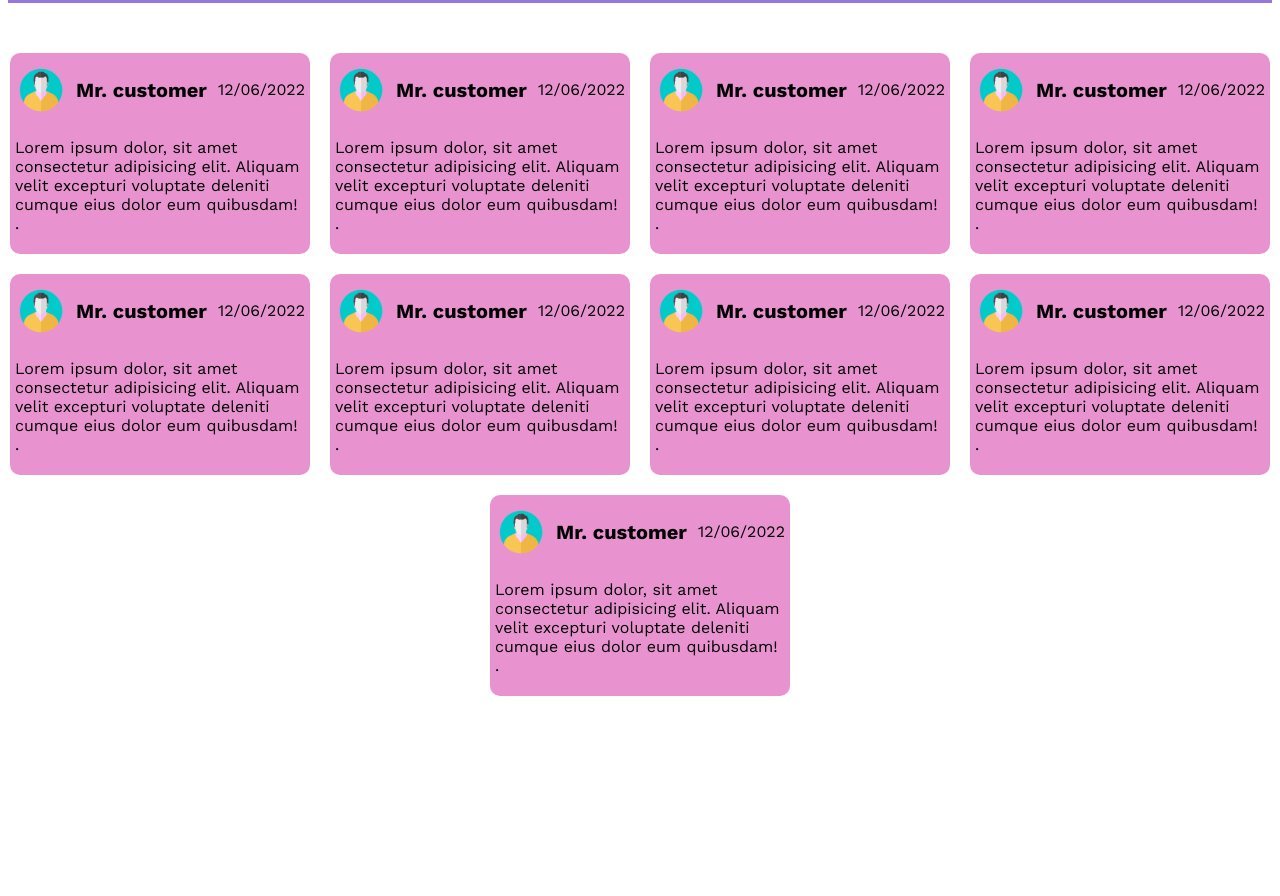
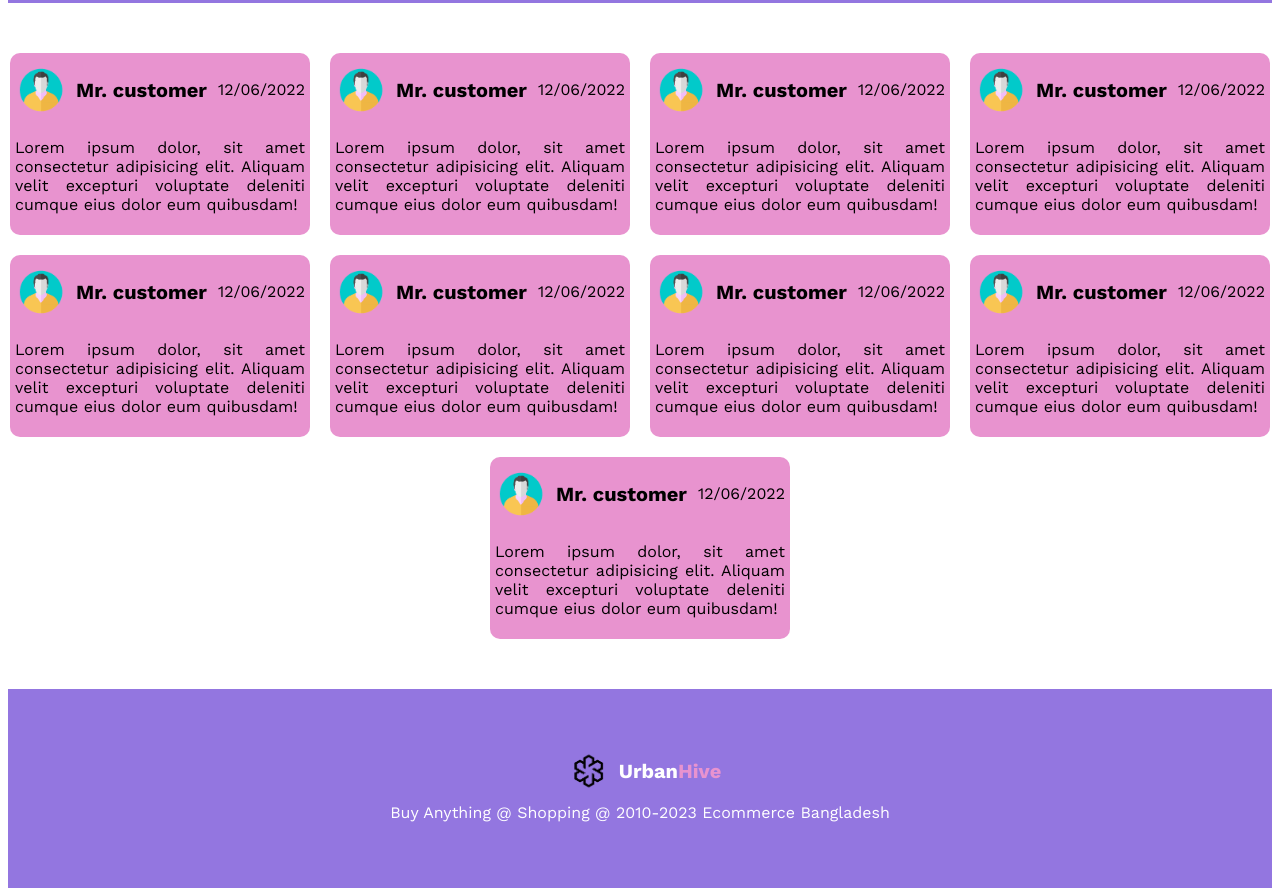
Before and after one commit to Sharifrony725/simple-ecommerce-website, a plain HTML site: page index.html in a window 1280 px wide. Shown: the part 2240-3136 px from the top of the page. Before the commit the page ends 2944 px from the top, so only its background shows below. Drawn offline with nearby package versions, Linux system fonts and the light colour scheme.

Commit message:
footer section with responsive

```diff
--- a/css/responsive.css
+++ b/css/responsive.css
@@ -81,5 +81,26 @@
     height: 50px;
     font-size: 12px;
 }
+/* footer sections  */
+footer{
+    margin-top: 20px;
+}
+.footer-container{
+     padding: 10px;
+}
+.footer-top .urban{
+   font-size: 14px;
+   font-weight: 500;
+}
+.footer-top .hive{
+   font-size: 14px;
+   font-weight: 500;
+}
+.footer-top img{
+    max-width: 30px;
+}
+.footer-container p{
+   font-size: 12px;
+}
 
 }
--- a/css/style.css
+++ b/css/style.css
@@ -256,6 +256,9 @@ color: #9376e0;
     background-color: #E893CF;
 
 }
+.single-review p{
+    text-align: justify;
+}
 .customer-info{
     display: flex;
     justify-content: space-between;
@@ -269,3 +272,40 @@ color: #9376e0;
 .customer-info h3{
     font-size: 20px;
 }
+/* footer section styles */
+
+footer{
+   text-align: center;
+   background-color: #9376E0;
+   margin: 50px auto 0;
+}
+.footer-container{
+   max-width: 700px;
+   margin: 0 auto;
+   padding: 50px;
+}
+.footer-top{
+    align-items: center;
+    justify-content: center;
+    display: flex;
+}
+.footer-top h3{
+    margin-bottom: 20px;
+}
+.footer-top .urban{
+    color: #fff;
+    font-size: 20px;
+}
+.footer-top .hive{
+    color: #e893cf;
+    font-size: 20px;
+}
+.footer-top img{
+    max-width: 60px;
+}
+.footer-container p{
+    color: #fff;
+    margin-top: 0px;
+    text-align: center;
+     justify-content: center;
+}
--- a/index.html
+++ b/index.html
@@ -196,7 +196,7 @@
                 <h3>Mr. customer</h3>
                 <p>12/06/2022</p>
             </div>
-            <p>Lorem ipsum dolor, sit amet consectetur adipisicing elit. Aliquam velit excepturi voluptate deleniti cumque eius dolor eum quibusdam! .</p>
+            <p>Lorem ipsum dolor, sit amet consectetur adipisicing elit. Aliquam velit excepturi voluptate deleniti cumque eius dolor eum quibusdam!</p>
         </div>
         <div class="single-review">
             <div class="customer-info">
@@ -204,7 +204,7 @@
                 <h3>Mr. customer</h3>
                 <p>12/06/2022</p>
             </div>
-            <p>Lorem ipsum dolor, sit amet consectetur adipisicing elit. Aliquam velit excepturi voluptate deleniti cumque eius dolor eum quibusdam! .</p>
+            <p>Lorem ipsum dolor, sit amet consectetur adipisicing elit. Aliquam velit excepturi voluptate deleniti cumque eius dolor eum quibusdam!</p>
         </div>
         <div class="single-review">
             <div class="customer-info">
@@ -212,7 +212,7 @@
                 <h3>Mr. customer</h3>
                 <p>12/06/2022</p>
             </div>
-            <p>Lorem ipsum dolor, sit amet consectetur adipisicing elit. Aliquam velit excepturi voluptate deleniti cumque eius dolor eum quibusdam! .</p>
+            <p>Lorem ipsum dolor, sit amet consectetur adipisicing elit. Aliquam velit excepturi voluptate deleniti cumque eius dolor eum quibusdam!</p>
         </div>
         <div class="single-review">
             <div class="customer-info">
@@ -220,7 +220,7 @@
                 <h3>Mr. customer</h3>
                 <p>12/06/2022</p>
             </div>
-            <p>Lorem ipsum dolor, sit amet consectetur adipisicing elit. Aliquam velit excepturi voluptate deleniti cumque eius dolor eum quibusdam! .</p>
+            <p>Lorem ipsum dolor, sit amet consectetur adipisicing elit. Aliquam velit excepturi voluptate deleniti cumque eius dolor eum quibusdam!</p>
         </div>
         <div class="single-review">
             <div class="customer-info">
@@ -228,7 +228,7 @@
                 <h3>Mr. customer</h3>
                 <p>12/06/2022</p>
             </div>
-            <p>Lorem ipsum dolor, sit amet consectetur adipisicing elit. Aliquam velit excepturi voluptate deleniti cumque eius dolor eum quibusdam! .</p>
+            <p>Lorem ipsum dolor, sit amet consectetur adipisicing elit. Aliquam velit excepturi voluptate deleniti cumque eius dolor eum quibusdam!</p>
         </div>
         <div class="single-review">
             <div class="customer-info">
@@ -236,7 +236,7 @@
                 <h3>Mr. customer</h3>
                 <p>12/06/2022</p>
             </div>
-            <p>Lorem ipsum dolor, sit amet consectetur adipisicing elit. Aliquam velit excepturi voluptate deleniti cumque eius dolor eum quibusdam! .</p>
+            <p>Lorem ipsum dolor, sit amet consectetur adipisicing elit. Aliquam velit excepturi voluptate deleniti cumque eius dolor eum quibusdam!</p>
         </div>
         <div class="single-review">
             <div class="customer-info">
@@ -244,7 +244,7 @@
                 <h3>Mr. customer</h3>
                 <p>12/06/2022</p>
             </div>
-            <p>Lorem ipsum dolor, sit amet consectetur adipisicing elit. Aliquam velit excepturi voluptate deleniti cumque eius dolor eum quibusdam! .</p>
+            <p>Lorem ipsum dolor, sit amet consectetur adipisicing elit. Aliquam velit excepturi voluptate deleniti cumque eius dolor eum quibusdam!</p>
         </div>
         <div class="single-review">
             <div class="customer-info">
@@ -252,7 +252,7 @@
                 <h3>Mr. customer</h3>
                 <p>12/06/2022</p>
             </div>
-            <p>Lorem ipsum dolor, sit amet consectetur adipisicing elit. Aliquam velit excepturi voluptate deleniti cumque eius dolor eum quibusdam! .</p>
+            <p>Lorem ipsum dolor, sit amet consectetur adipisicing elit. Aliquam velit excepturi voluptate deleniti cumque eius dolor eum quibusdam!</p>
         </div>
         <div class="single-review">
             <div class="customer-info">
@@ -260,10 +260,22 @@
                 <h3>Mr. customer</h3>
                 <p>12/06/2022</p>
             </div>
-            <p>Lorem ipsum dolor, sit amet consectetur adipisicing elit. Aliquam velit excepturi voluptate deleniti cumque eius dolor eum quibusdam! .</p>
+            <p>Lorem ipsum dolor, sit amet consectetur adipisicing elit. Aliquam velit excepturi voluptate deleniti cumque eius dolor eum quibusdam!</p>
         </div>
     </div>
 </section>
 <!-- Customer review section ends here -->
+
+<!-- footer section starts here -->
+<footer>
+   <div class="footer-container">
+     <div class="footer-top">
+        <img src="./resources/nav-image/urban-hive.png" alt="" srcset="">
+      <h3 class="urban">Urban<span class="hive">Hive</span></h3>
+    </div>
+    <p>Buy Anything @ Shopping @ 2010-2023 Ecommerce Bangladesh</p>
+   </div>
+</footer>
+<!-- footer section ends here -->
 </body>
 </html>
```
